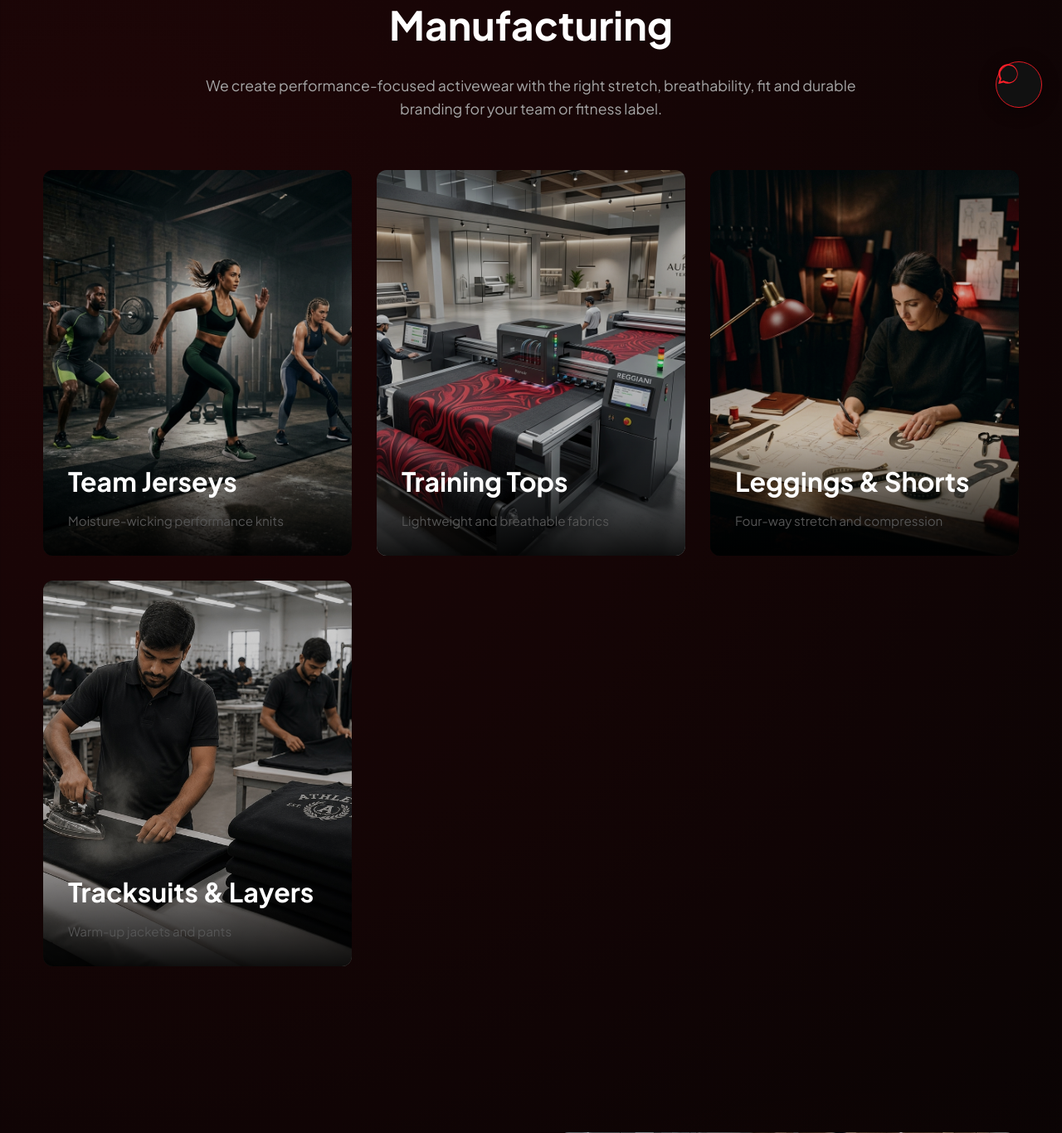
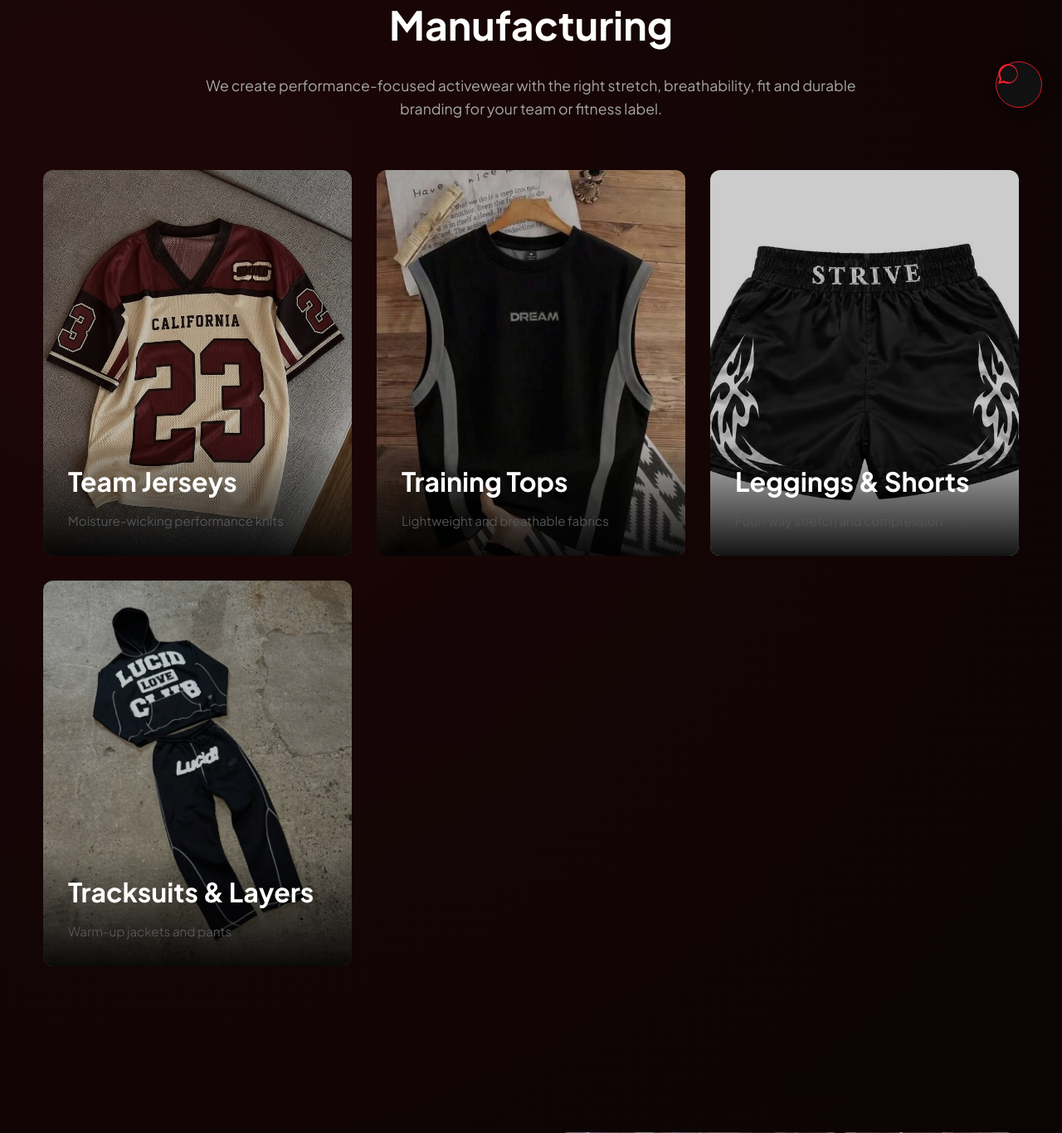
Before and after one commit to Mo0zi/KM-WEAERS, a PHP site: page /sports-wear in a window 1280 px wide. Shown: the part 646-2012 px from the top of the page at 83% size. Run offline with PHP 8.4, Linux system fonts and the light colour scheme; some libraries are stand-ins or nearby versions.

Commit message:
feat(sportswear): add dedicated sportswear product images

```diff
--- a/app/Views/pages/sports-wear.php
+++ b/app/Views/pages/sports-wear.php
@@ -180,28 +180,28 @@
 
     <div class="cat-grid">
       <div class="cat-item reveal-up">
-        <img src="images/cat_sportswear.png" alt="Hoodies" class="cat-img">
+        <img src="images/sportswear_team_jersey.jpg" alt="Team Jerseys" class="cat-img" loading="lazy">
         <div class="cat-info">
           <h3>Team Jerseys</h3>
           <p style="color: var(--text-muted); font-size: 0.95rem;">Moisture-wicking performance knits</p>
         </div>
       </div>
       <div class="cat-item reveal-up" style="transition-delay: 0.1s;">
-        <img src="images/printing.png" alt="T-Shirts" class="cat-img">
+        <img src="images/sportswear_training_top.jpg" alt="Training Tops" class="cat-img" loading="lazy">
         <div class="cat-info">
           <h3>Training Tops</h3>
           <p style="color: var(--text-muted); font-size: 0.95rem;">Lightweight and breathable fabrics</p>
         </div>
       </div>
       <div class="cat-item reveal-up" style="transition-delay: 0.2s;">
-        <img src="images/patternmaking.png" alt="Bottoms" class="cat-img">
+        <img src="images/sportswear_shorts_leggings.jpg" alt="Leggings & Shorts" class="cat-img" loading="lazy">
         <div class="cat-info">
           <h3>Leggings & Shorts</h3>
           <p style="color: var(--text-muted); font-size: 0.95rem;">Four-way stretch and compression</p>
         </div>
       </div>
       <div class="cat-item reveal-up" style="transition-delay: 0.3s;">
-        <img src="images/finishing.jpg" alt="Jackets" class="cat-img">
+        <img src="images/sportswear_tracksuit_layers.jpg" alt="Tracksuits & Layers" class="cat-img" loading="lazy">
         <div class="cat-info">
           <h3>Tracksuits & Layers</h3>
           <p style="color: var(--text-muted); font-size: 0.95rem;">Warm-up jackets and pants</p>
```
Also changed, not shown: images/sportswear_shorts_leggings.jpg (added), images/sportswear_team_jersey.jpg (added), images/sportswear_tracksuit_layers.jpg (added), images/sportswear_training_top.jpg (added).
